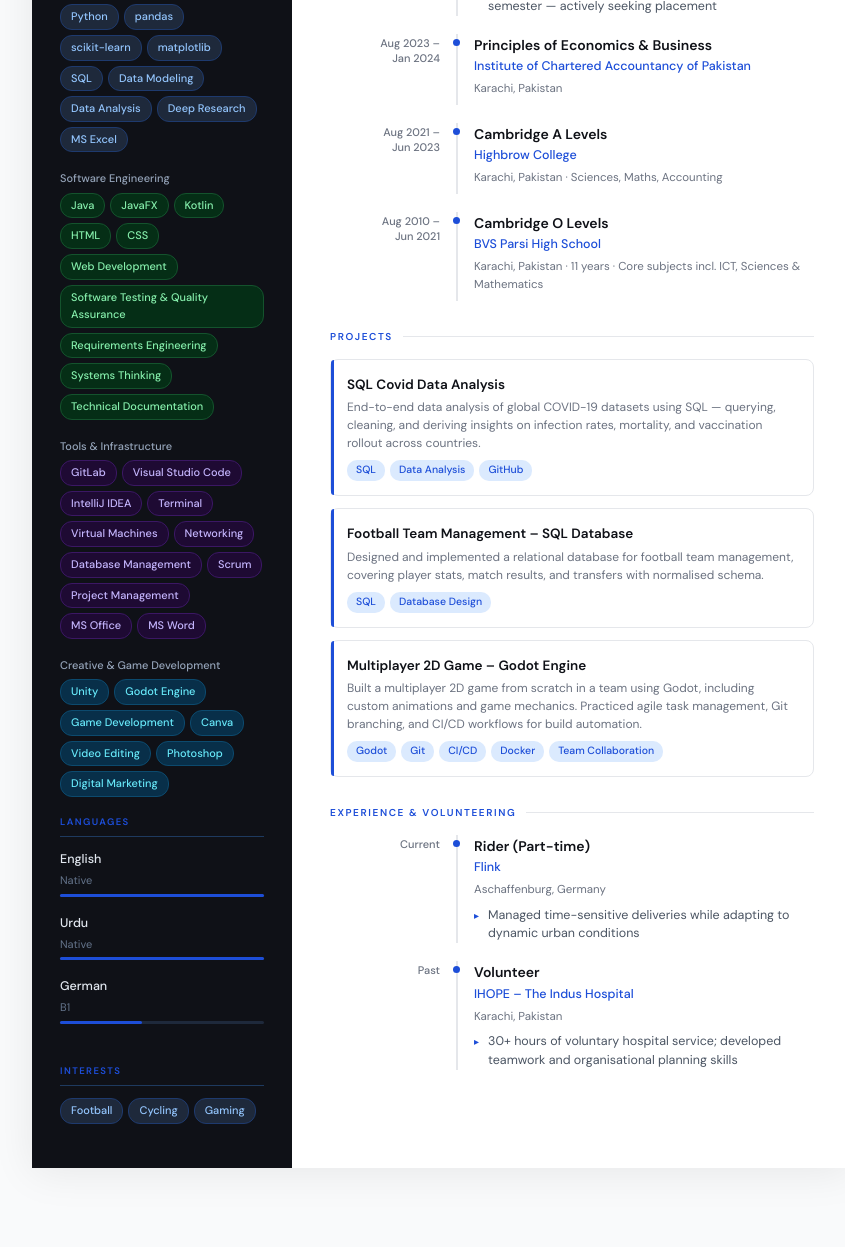
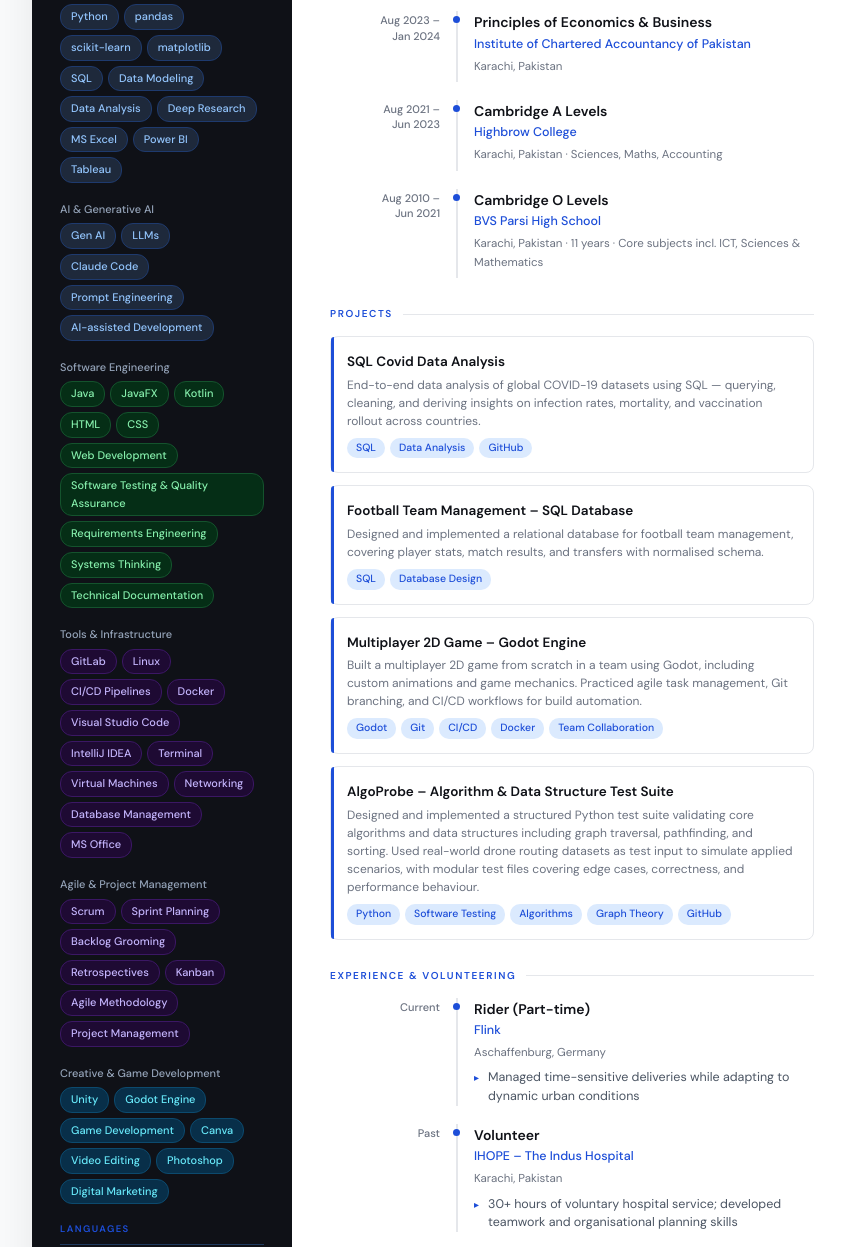
Before and after one commit to mohsinsiddiqui04/mohsinsiddiqui04.github.io, a plain HTML site: page index.html in a window 1280 px wide. Shown: the part 551-1798 px from the top of the page, without its empty margins (198-1043 px from the left). Before the commit the page ends 1759 px from the top, so only its background shows below. Drawn offline with nearby package versions, Linux system fonts and the light colour scheme.

Commit message:
Update index.html

```diff
--- a/index.html
+++ b/index.html
@@ -250,6 +250,19 @@
     <span class="pill">Data Analysis</span>
     <span class="pill">Deep Research</span>
     <span class="pill">MS Excel</span>
+    <span class="pill">Power BI</span>
+    <span class="pill">Tableau</span>
+  </div>
+</div>
+
+<div class="skill-group">
+  <div class="skill-label">AI & Generative AI</div>
+  <div class="pill-row">
+    <span class="pill">Gen AI</span>
+    <span class="pill">LLMs</span>
+    <span class="pill">Claude Code</span>
+    <span class="pill">Prompt Engineering</span>
+    <span class="pill">AI-assisted Development</span>
   </div>
 </div>
 
@@ -273,16 +286,29 @@
   <div class="skill-label">Tools & Infrastructure</div>
   <div class="pill-row">
     <span class="pill purple">GitLab</span>
+    <span class="pill purple">Linux</span>
+    <span class="pill purple">CI/CD Pipelines</span>
+    <span class="pill purple">Docker</span>
     <span class="pill purple">Visual Studio Code</span>
     <span class="pill purple">IntelliJ IDEA</span>
     <span class="pill purple">Terminal</span>
     <span class="pill purple">Virtual Machines</span>
     <span class="pill purple">Networking</span>
     <span class="pill purple">Database Management</span>
+    <span class="pill purple">MS Office</span>
+  </div>
+</div>
+
+<div class="skill-group">
+  <div class="skill-label">Agile & Project Management</div>
+  <div class="pill-row">
     <span class="pill purple">Scrum</span>
+    <span class="pill purple">Sprint Planning</span>
+    <span class="pill purple">Backlog Grooming</span>
+    <span class="pill purple">Retrospectives</span>
+    <span class="pill purple">Kanban</span>
+    <span class="pill purple">Agile Methodology</span>
     <span class="pill purple">Project Management</span>
-    <span class="pill purple">MS Office</span>
-    <span class="pill purple">MS Word</span>
   </div>
 </div>
 
@@ -311,6 +337,7 @@
       </div>
       <div class="lang-item">
         <div class="lang-name">German</div><div class="lang-level">B1</div>
+
         <div class="lang-bar"><div class="lang-fill" style="width:40%"></div></div>
       </div>
     </div>
@@ -331,7 +358,7 @@
     <section>
       <div class="section-title">Profile</div>
       <p class="about-text">
-        Results-driven Software Design student at TH Aschaffenburg with strong hands-on experience across the full software development lifecycle — from data engineering and analytics to quality assurance and deployment. Proficient in SQL, Python, Power BI, and Tableau for data-driven decision making, and skilled in software testing methodologies to deliver reliable, production-ready code. Experienced with modern DevOps practices: Git version control, Docker containerisation, and CI/CD pipeline automation. Fluent in English with developing German (A2 spoken, B1 written) and motivated to bring technical depth and analytical thinking to a professional Pflichtpraktikum in software or data field.
+        Results-driven Software Design student at TH Aschaffenburg with strong hands-on experience across the full software development lifecycle — from data engineering and analytics to quality assurance and deployment. Proficient in SQL, Python, Power BI, and Tableau for data-driven decision making, and skilled in software testing methodologies to deliver reliable, production-ready code. Experienced with modern DevOps practices: Git version control, Docker containerisation, and CI/CD pipeline automation. Fluent in English with developing German (B1) and eager to apply technical depth, analytical thinking, and a collaborative mindset to a meaningful Pflichtpraktikum.
       </p>
     </section>
 
@@ -401,6 +428,13 @@
             <span class="tag">Godot</span><span class="tag">Git</span><span class="tag">CI/CD</span><span class="tag">Docker</span><span class="tag">Team Collaboration</span>
           </div>
         </div>
+        <div class="project-card">
+          <div class="project-name">AlgoProbe – Algorithm & Data Structure Test Suite</div>
+          <div class="project-desc">Designed and implemented a structured Python test suite validating core algorithms and data structures including graph traversal, pathfinding, and sorting. Used real-world drone routing datasets as test input to simulate applied scenarios, with modular test files covering edge cases, correctness, and performance behaviour.</div>
+          <div class="project-tags">
+            <span class="tag">Python</span><span class="tag">Software Testing</span><span class="tag">Algorithms</span><span class="tag">Graph Theory</span><span class="tag">GitHub</span>
+          </div>
+        </div>
       </div>
     </section>
 
```
